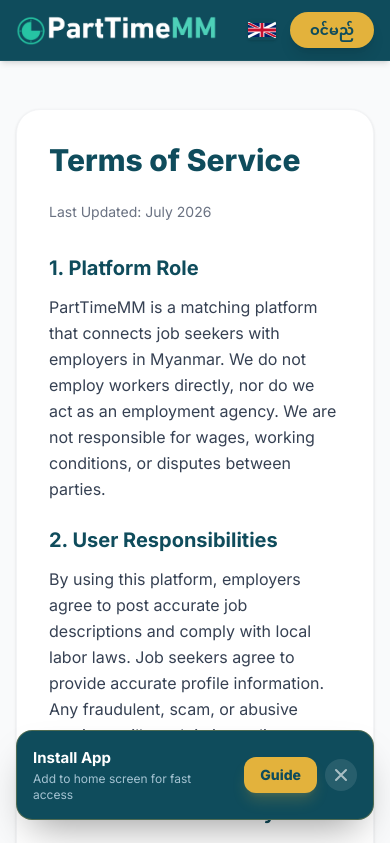
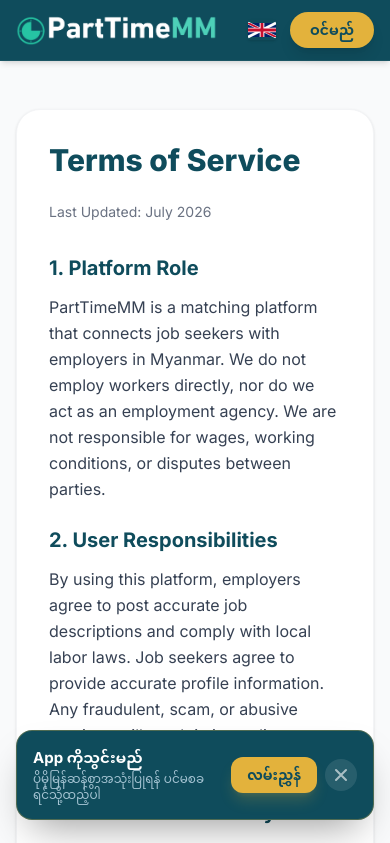
Before and after one commit to GarySPS/parttimemyanmar, a Next.js app: page /terms in a window 390 px wide. Shown: the top 843 px of the page. Built offline with nearby package versions, Linux system fonts and the light colour scheme; no server answers.

Commit message:
add install

```diff
--- a/src/app/utils/dictionaries.ts
+++ b/src/app/utils/dictionaries.ts
@@ -13,7 +13,11 @@
       settings: "ဆက်တင်များ",
       logout: "ထွက်မည်",
       login: "ဝင်မည်",
-      safetyAlert: "၁၀၀% အမည်မဖော်ပြသောတိုက်ရိုက်လမ်းညွှန်။ လုံခြုံရေးအတွက် အမြဲတမ်း နေ့ဘက် လူစည်ကားသောနေရာတွင်သာ တွေ့ဆုံပါ။ ကြိုတင်ငွေပေးချေမှုတောင်းဆိုခြင်းများသတိပြုပါ။"
+      safetyAlert: "၁၀၀% အမည်မဖော်ပြသောတိုက်ရိုက်လမ်းညွှန်။ လုံခြုံရေးအတွက် အမြဲတမ်း နေ့ဘက် လူစည်ကားသောနေရာတွင်သာ တွေ့ဆုံပါ။ ကြိုတင်ငွေပေးချေမှုတောင်းဆိုခြင်းများသတိပြုပါ။",
+      installApp: "App ကိုသွင်းမည်",
+      installDesc: "ပိုမိုမြန်ဆန်စွာအသုံးပြုရန် ပင်မစခရင်သို့ထည့်ပါ",
+      installBtn: "သွင်းမည်",
+      guideBtn: "လမ်းညွှန်"
     },
     home: {
       heroFind: "",
@@ -264,7 +268,11 @@
       settings: "Settings",
       logout: "Log Out",
       login: "Log In",
-      safetyAlert: "100% anonymous directory. Always meet in public daylight within your immediate ward. Never pay in advance for no reason."
+      safetyAlert: "100% anonymous directory. Always meet in public daylight within your immediate ward. Never pay in advance for no reason.",
+      installApp: "Install App",
+      installDesc: "Add to home screen for fast access",
+      installBtn: "Install",
+      guideBtn: "Guide"
     },
     home: {
       heroFind: "Find ",
--- a/src/components/InstallAppButton.tsx
+++ b/src/components/InstallAppButton.tsx
@@ -2,14 +2,34 @@
 "use client";
 import { usePWAInstall } from '../hooks/usePWAInstall';
 import { useRouter } from 'next/navigation';
-import { useState } from 'react';
+import { useState, useEffect } from 'react';
 
-export default function InstallAppButton() {
+interface InstallProps {
+  tTitle: string;
+  tDesc: string;
+  tInstall: string;
+  tGuide: string;
+}
+
+export default function InstallAppButton({ tTitle, tDesc, tInstall, tGuide }: InstallProps) {
   const { installPromptEvent, isIOS, isInstalled, triggerInstall } = usePWAInstall();
   const router = useRouter();
-  const [dismissed, setDismissed] = useState(false);
 
-  if (isInstalled || dismissed) return null;
+  // Start as false to prevent UI flashing before checking localStorage
+  const [showBanner, setShowBanner] = useState(false);
+
+  useEffect(() => {
+    // Only show if not installed AND user hasn't dismissed it previously
+    const dismissed = localStorage.getItem('pwa_banner_dismissed') === 'true';
+    if (!isInstalled && !dismissed) {
+      setShowBanner(true);
+    }
+  }, [isInstalled]);
+
+  const handleDismiss = () => {
+    localStorage.setItem('pwa_banner_dismissed', 'true');
+    setShowBanner(false);
+  };
 
   return (
     <>
@@ -19,34 +39,36 @@
           onClick={triggerInstall}
           className="hidden md:block px-4 py-2 bg-[#e3b23c] text-[#0f4c5c] rounded-xl text-sm font-extrabold shadow-lg shadow-[#e3b23c]/20 hover:bg-[#f0c254] hover:-translate-y-0.5 active:scale-[0.97] transition-all"
         >
-          Install App
+          {tInstall}
         </button>
       ) : (
         <button
           onClick={() => router.push('/install')}
           className="hidden md:block px-4 py-2 bg-white/10 text-white rounded-xl text-sm font-bold border border-white/20 hover:bg-white/20 transition-all active:scale-[0.97]"
         >
-          {isIOS ? 'Get App' : 'App Guide'}
+          {tGuide}
         </button>
       )}
 
       {/* --- MOBILE FLOATING POP-UP (Hidden on Desktop) --- */}
+      {showBanner && (
         <div className="md:hidden fixed bottom-6 left-4 right-4 z-[100] animate-in slide-in-from-bottom-5 fade-in duration-300">
           <div className="bg-[#0f4c5c] text-white p-4 rounded-2xl shadow-[0_20px_40px_-15px_rgba(0,0,0,0.4)] border border-[#e3b23c]/30 flex items-center justify-between gap-3">
             <div className="flex-1 flex flex-col">
-            <span className="font-bold text-[15px]">Install App</span>
-            <span className="text-xs text-[#a4c3d2] mt-0.5">Add to home screen for fast access</span>
+              <span className="font-bold text-[15px]">{tTitle}</span>
+              <span className="text-xs text-[#a4c3d2] mt-0.5">{tDesc}</span>
             </div>
             <div className="flex items-center gap-2">
               <button
                 onClick={() => installPromptEvent ? triggerInstall() : router.push('/install')}
                 className="whitespace-nowrap px-4 py-2 bg-[#e3b23c] text-[#0f4c5c] rounded-xl text-sm font-extrabold shadow-lg shadow-[#e3b23c]/20 active:scale-95 transition-all"
               >
-              {installPromptEvent ? 'Install' : 'Guide'}
+                {installPromptEvent ? tInstall : tGuide}
               </button>
               <button
-              onClick={() => setDismissed(true)}
-              className="p-1.5 text-white/60 hover:text-white rounded-full bg-white/10 active:scale-95"
+                onClick={handleDismiss}
+                className="p-1.5 text-white/60 hover:text-white rounded-full bg-white/10 active:scale-95 transition-colors"
+                aria-label="Close"
               >
                 <svg className="w-5 h-5" fill="none" viewBox="0 0 24 24" stroke="currentColor">
                   <path strokeLinecap="round" strokeLinejoin="round" strokeWidth={2.5} d="M6 18L18 6M6 6l12 12" />
@@ -55,6 +77,7 @@
             </div>
           </div>
         </div>
+      )}
     </>
   );
 }
--- a/src/components/Navbar.tsx
+++ b/src/components/Navbar.tsx
@@ -1,5 +1,4 @@
 // src/components/Navbar.tsx
-
 import { createClient } from '../app/utils/supabase/server';
 import { revalidatePath } from 'next/cache';
 import Link from 'next/link';
@@ -11,9 +10,15 @@
 export default async function Navbar() {
   const lang = await getLang();
   const t = dictionaries[lang].nav;
+
+  // Safely grab translations with fallbacks just in case they aren't in your dictionary yet
+  const tInstallTitle = t.installApp || "Install App";
+  const tInstallDesc = t.installDesc || "Add to home screen for fast access";
+  const tInstallBtn = t.installBtn || "Install";
+  const tGuideBtn = t.guideBtn || "Guide";
+
   const supabase = await createClient();
 
-  // Fetch user data for the navbar
   const { data: { user } } = await supabase.auth.getUser();
   let userRole = null;
   if (user) {
@@ -41,32 +46,34 @@
       {/* Actions */}
       <div className="flex items-center gap-2 md:gap-4 pl-2 ml-auto relative">
 
-        {/* Inject Install Button Here */}
-        <InstallAppButton />
+        {/* Pass translations to Client Component */}
+        <InstallAppButton
+          tTitle={tInstallTitle}
+          tDesc={tInstallDesc}
+          tInstall={tInstallBtn}
+          tGuide={tGuideBtn}
+        />
 
-        {/* Inject Toggle Here */}
         <LanguageToggle currentLang={lang} />
 
         {user ? (
           <details className="group relative">
 
-            {/* Sleek Profile Trigger Button */}
             <summary className="animate-heartbeat group-open:animate-none list-none cursor-pointer w-10 h-10 rounded-full bg-gradient-to-tr from-[#e3b23c] to-[#f0c254] shadow-md hover:shadow-lg transition-all flex items-center justify-center active:scale-95 [&::-webkit-details-marker]:hidden">
               <svg className="w-5 h-5 text-[#0f4c5c] group-open:hidden transition-opacity" fill="none" stroke="currentColor" viewBox="0 0 24 24"><path strokeLinecap="round" strokeLinejoin="round" strokeWidth={2.5} d="M4 6h16M4 12h16m-7 6h7" /></svg>
               <svg className="w-5 h-5 text-[#0f4c5c] hidden group-open:block transition-opacity" fill="none" stroke="currentColor" viewBox="0 0 24 24"><path strokeLinecap="round" strokeLinejoin="round" strokeWidth={2.5} d="M6 18L18 6M6 6l12 12" /></svg>
             </summary>
 
-            {/* iOS-Style Floating Dropdown Menu */}
             <div className="absolute right-0 top-12 w-72 bg-white rounded-3xl shadow-[0_20px_40px_-15px_rgba(0,0,0,0.15)] border border-gray-100 p-2 z-50 flex flex-col overflow-hidden animate-in fade-in slide-in-from-top-4 duration-200">
 
               <div className="space-y-1 p-1 mb-1">
-                {/* Jobs Link - Placed at the very top */}
                 <Link href="/" className="flex items-center gap-3 px-3 py-2.5 rounded-xl text-gray-700 font-medium hover:bg-gray-50 hover:text-[#0f4c5c] transition-colors active:bg-gray-100">
                   <svg className="w-5 h-5 text-gray-400" fill="none" viewBox="0 0 24 24" stroke="currentColor">
                     <path strokeLinecap="round" strokeLinejoin="round" strokeWidth={2} d="M21 13.255A23.931 23.931 0 0112 15c-3.183 0-6.22-.62-9-1.745M16 6V4a2 2 0 00-2-2h-4a2 2 0 00-2 2v2m4 6h.01M5 20h14a2 2 0 002-2V8a2 2 0 00-2-2H5a2 2 0 00-2 2v10a2 2 0 002 2z" />
                   </svg>
                   {t.jobs}
                 </Link>
+                {/* Notice: The install link was removed from here! */}
               </div>
 
               {userRole === 'employer' && (
@@ -93,9 +100,16 @@
                   <svg className="w-5 h-5 text-gray-400" fill="none" viewBox="0 0 24 24" stroke="currentColor"><path strokeLinecap="round" strokeLinejoin="round" strokeWidth={2} d="M12 4.354a4 4 0 110 5.292M15 21H3v-1a6 6 0 0112 0v1zm0 0h6v-1a6 6 0 00-9-5.197M13 7a4 4 0 11-8 0 4 4 0 018 0z" /></svg>
                   {t.following}
                 </Link>
+
+                {/* MOVED: Now it sits exactly here, under "Following" */}
+                <Link href="/install" className="md:hidden flex items-center gap-3 px-3 py-2.5 mt-1 rounded-xl text-[#0f4c5c] font-bold bg-[#0f4c5c]/5 hover:bg-[#0f4c5c]/10 transition-colors active:bg-gray-100">
+                  <svg className="w-5 h-5 text-[#e3b23c]" fill="none" viewBox="0 0 24 24" stroke="currentColor">
+                    <path strokeLinecap="round" strokeLinejoin="round" strokeWidth={2.5} d="M4 16v1a3 3 0 003 3h10a3 3 0 003-3v-1m-4-4l-4 4m0 0l-4-4m4 4V4" />
+                  </svg>
+                  {tInstallTitle}
+                </Link>
               </div>
 
-              {/* Safety Protocol Banner */}
               <div className="mt-2 p-3 bg-orange-50/50 rounded-2xl border border-orange-100">
                 <h3 className="text-orange-600 font-bold text-[10px] uppercase tracking-wider mb-1 flex items-center gap-1">
                   <svg className="w-3 h-3" fill="none" viewBox="0 0 24 24" stroke="currentColor"><path strokeLinecap="round" strokeLinejoin="round" strokeWidth={2.5} d="M12 9v2m0 4h.01m-6.938 4h13.856c1.54 0 2.502-1.667 1.732-3L13.732 4c-.77-1.333-2.694-1.333-3.464 0L3.34 16c-.77 1.333.192 3 1.732 3z" /></svg>
@@ -106,7 +120,6 @@
                 </p>
               </div>
 
-              {/* Logout Button */}
               <form action={signOut} className="w-full mt-2">
                 <button className="w-full flex items-center justify-center gap-2 p-3 rounded-xl text-rose-600 font-bold hover:bg-rose-50 transition-colors active:scale-[0.98]">
                   <svg className="w-4 h-4" fill="none" viewBox="0 0 24 24" stroke="currentColor"><path strokeLinecap="round" strokeLinejoin="round" strokeWidth={2} d="M17 16l4-4m0 0l-4-4m4 4H7m6 4v1a3 3 0 01-3 3H6a3 3 0 01-3-3V7a3 3 0 013-3h4a3 3 0 013 3v1" /></svg>
```
Lines whose indentation alone changed are shown as unchanged.
